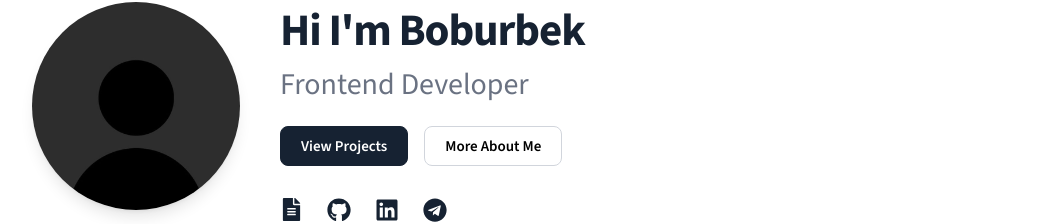
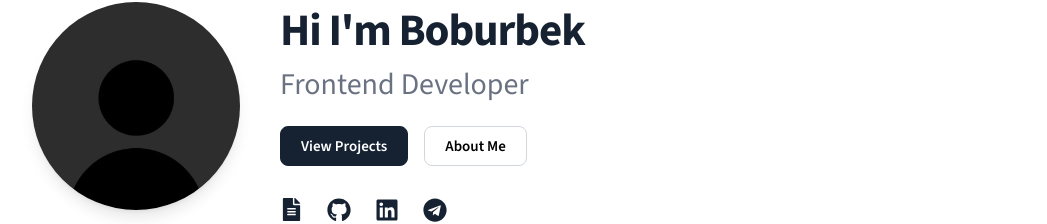
Before and after one commit to boburdv/Portfolio, a Next.js app: page / in a window 1280 px wide. Shown: the part 248-472 px from the top of the page, without its empty margins (116-1163 px from the left). Built offline with nearby package versions, Linux system fonts and the light colour scheme.

Commit message:
Update Hero.jsx

```diff
--- a/src/components/Hero.jsx
+++ b/src/components/Hero.jsx
@@ -32,7 +32,7 @@ export default function Hero() {
                 <Button variant="primary">View Projects</Button>
               </Link>
               <Link href="/about">
-                <Button variant="secondary">More About Me</Button>
+                <Button variant="secondary">About Me</Button>
               </Link>
             </div>
 
```
